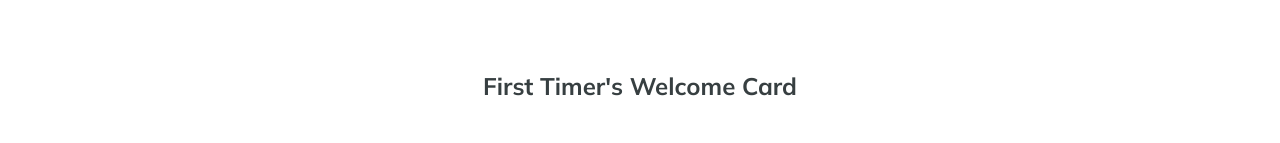
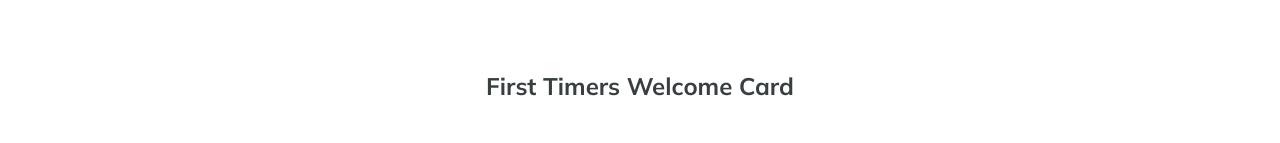
Before and after one commit to Godson8/Omega-Chapel, a Next.js app: page /first-timers in a window 1280 px wide. Shown: the part 657-800 px from the top of the page. Built offline with nearby package versions, Linux system fonts and the light colour scheme.

Commit message:
Removed apostophe

```diff
--- a/pages/first-timers.tsx
+++ b/pages/first-timers.tsx
@@ -160,7 +160,7 @@ const FirstTimers = () => {
           className="flex flex-col space-y-4 w-auto"
         >
           <h1 className="text-2xl font-bold text-center mb-8">
-            First Timer's Welcome Card
+            First Timers Welcome Card
           </h1>
           {/* First and Last Name */}
           <div className="flex flex-col md:flex-row space-y-4 md:space-y-0 md:space-x-6">
```
